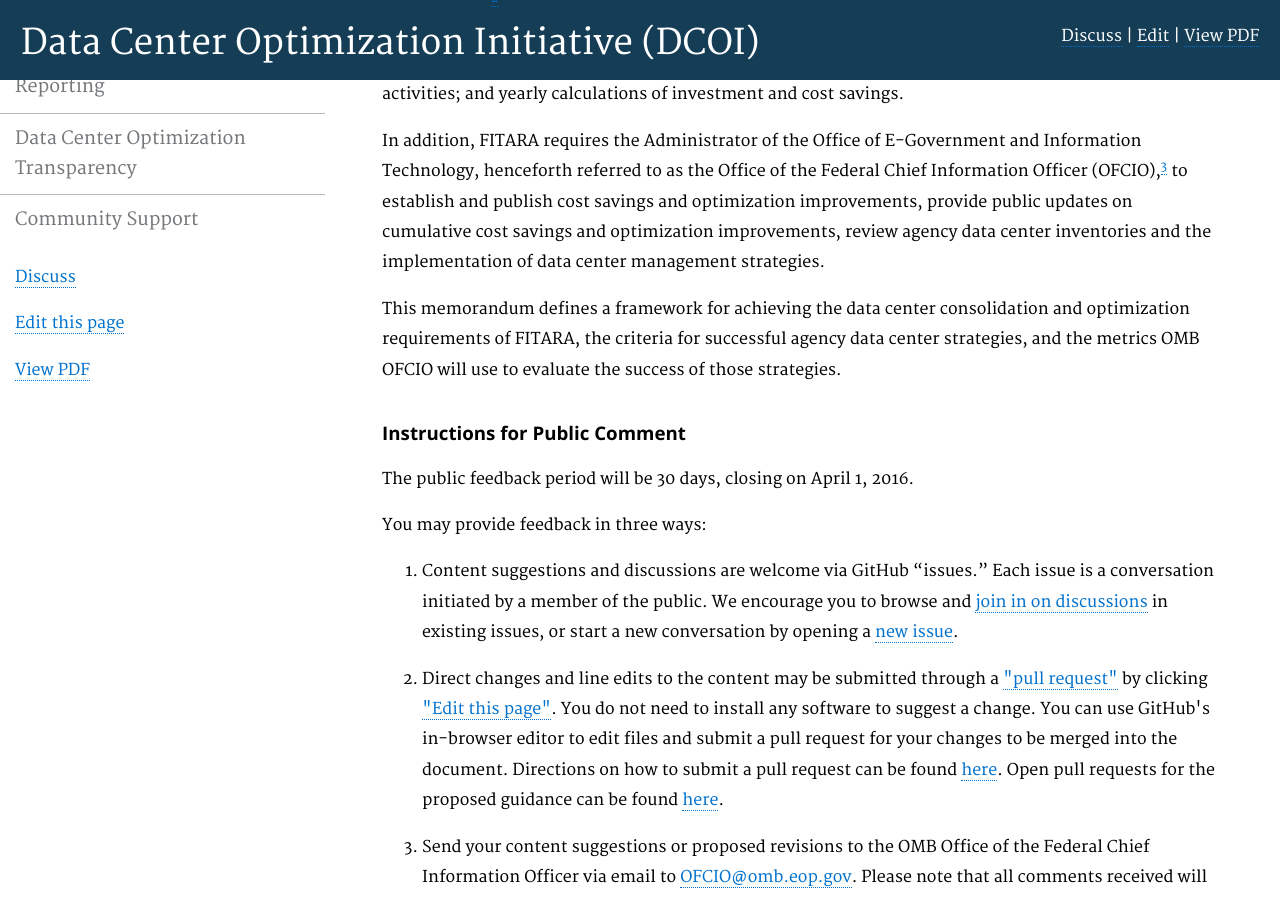
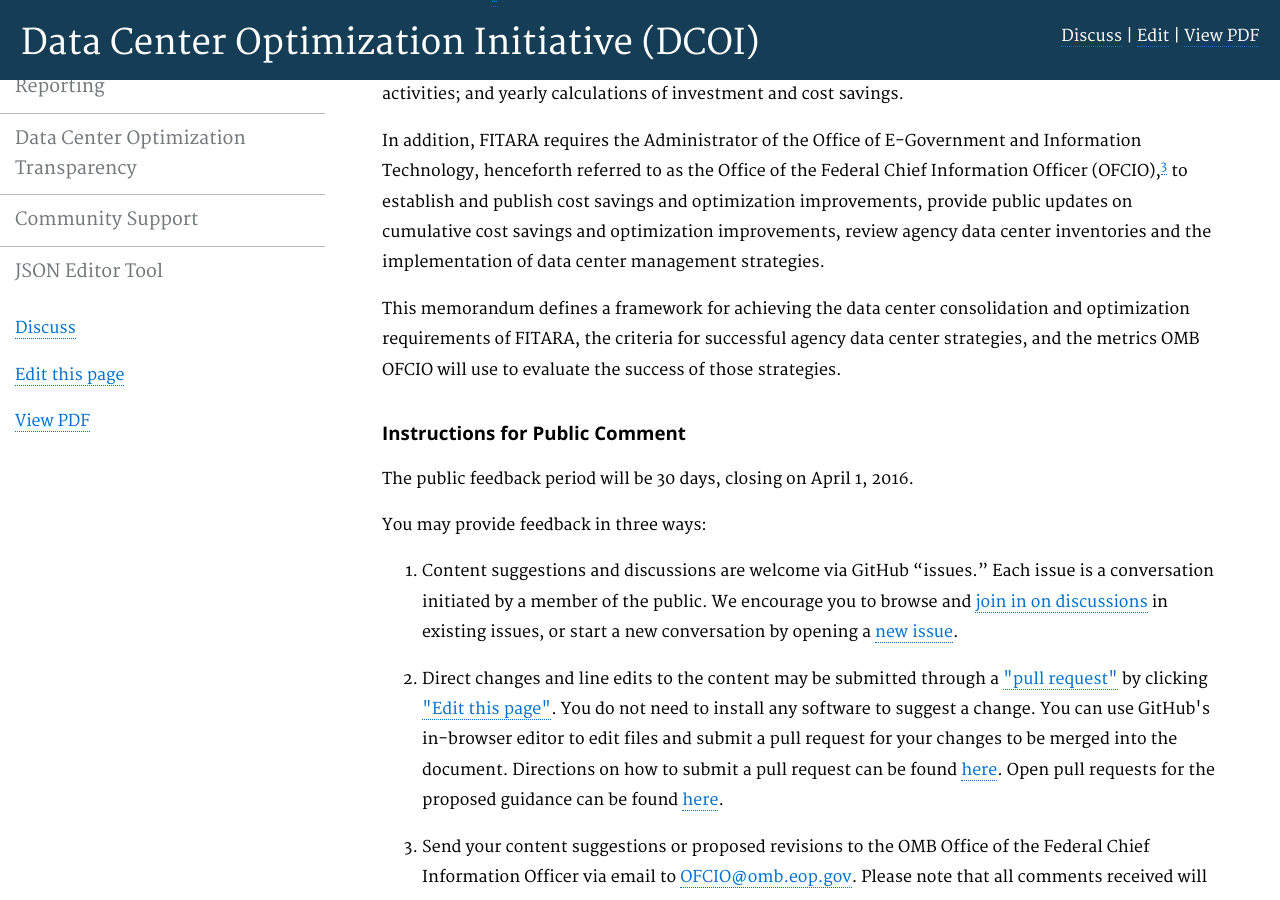
Before and after one commit to ydave-reisys/datacenters, a Jekyll site: the page built from pages/index.html, in a window 1280 px wide and 900 px high, scrolled down 387 px. Built offline with Jekyll 4.4.1, drawn with Linux system fonts in a browser that asks for light colours; nearby versions of some CDN libraries; Markdown is read by kramdown in place of the engine named in the settings.

Commit message:
Integrate with DCOI json editor

```diff
--- a/_config.yml
+++ b/_config.yml
@@ -52,6 +52,8 @@ navigation:
   url: /datacenters/transparency/
 - text: Community Support
   url: /datacenters/community/
+- text: JSON Editor Tool
+  url: /datacenters/json-editor
 
 # sass
 sass:
```
